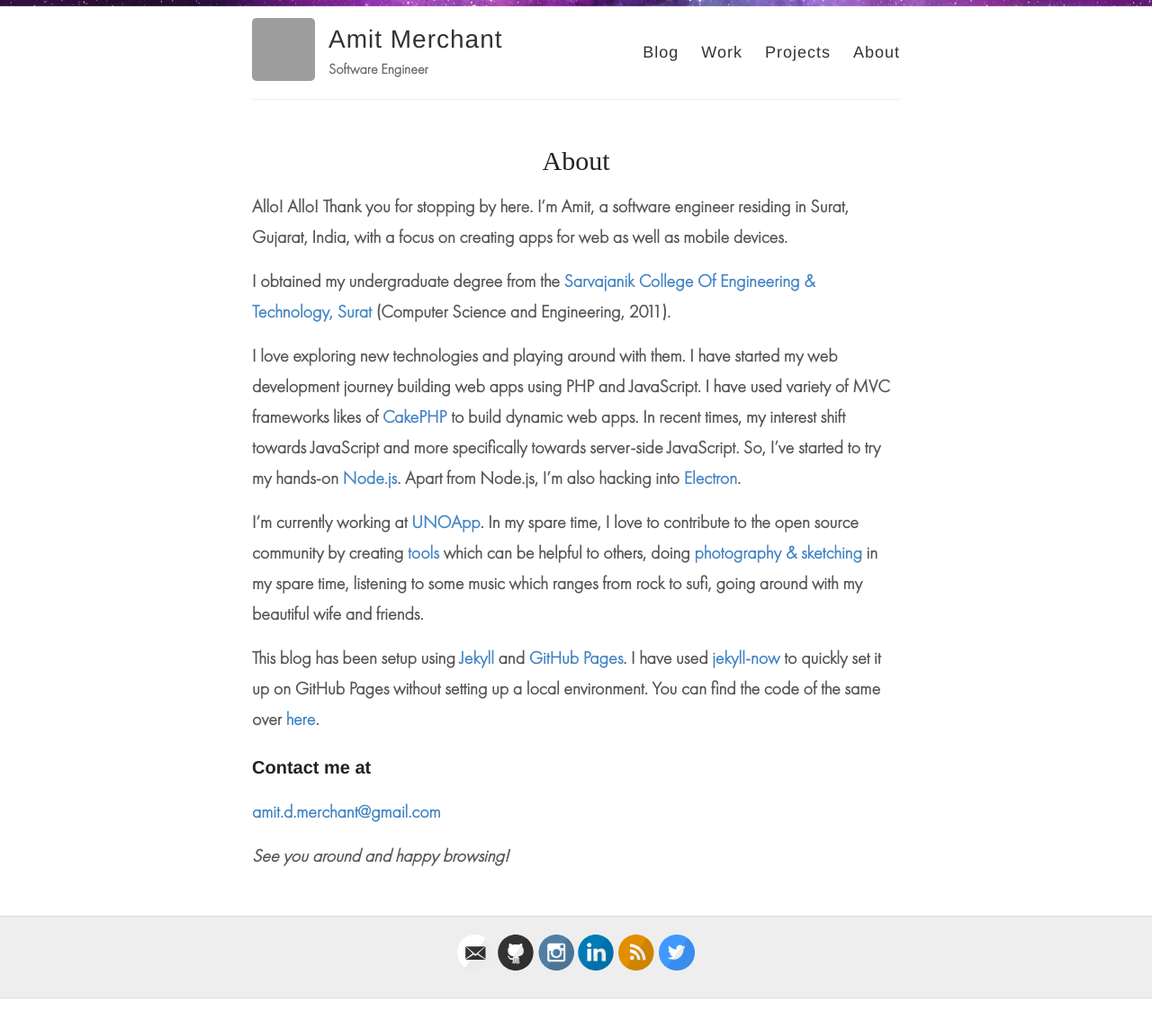
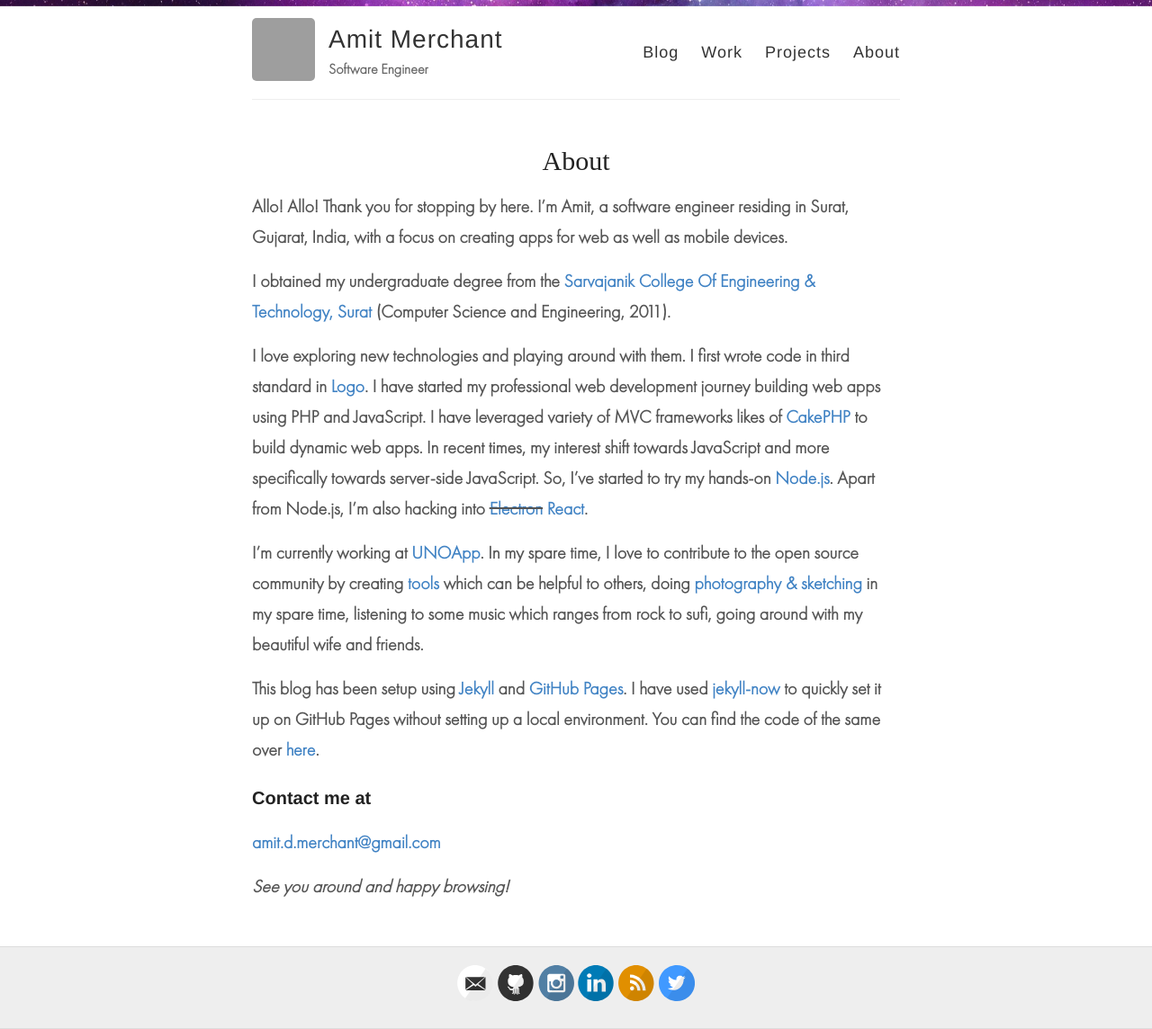
Before and after one commit to varunkumardev/amitmerchant1990.github.io, a Jekyll site: the page built from about.md, in a window 1280 px wide. Shown: the whole page at 90% size. Built offline with Jekyll 4.4.1, drawn with Linux system fonts in a browser that asks for light colours; before the commit the page ends 1110 px from its top, so only the background shows below that; grey boxes are pictures that could not be loaded.

Commit message:
Update about.md

```diff
--- a/about.md
+++ b/about.md
@@ -8,7 +8,7 @@
 
 I obtained my undergraduate degree from the [Sarvajanik College Of Engineering & Technology, Surat](http://scet.ac.in) (Computer Science and Engineering, 2011).
 
-I love exploring new technologies and playing around with them. I have started my web development journey building web apps using PHP and JavaScript. I have used variety of MVC frameworks likes of [CakePHP](http://cakephp.org) to build dynamic web apps. In recent times, my interest shift towards JavaScript and more specifically towards server-side JavaScript. So, I've started to try my hands-on [Node.js](https://nodejs.org/en). Apart from Node.js, I'm also hacking into [Electron](http://electron.atom.io).
+I love exploring new technologies and playing around with them. I first wrote code in third standard in [Logo](https://en.wikipedia.org/wiki/Logo_(programming_language)). I have started my professional web development journey building web apps using PHP and JavaScript. I have leveraged variety of MVC frameworks likes of [CakePHP](http://cakephp.org) to build dynamic web apps. In recent times, my interest shift towards JavaScript and more specifically towards server-side JavaScript. So, I've started to try my hands-on [Node.js](https://nodejs.org/en). Apart from Node.js, I'm also hacking into ~~[Electron](http://electron.atom.io)~~ [React](https://reactjs.org/).
 
 I'm currently working at [UNOApp](http://www.unoapp.com). In my spare time, I love to contribute to the open source community by creating [tools](https://github.com/amitmerchant1990) which can be helpful to others, doing [photography & sketching](https://www.instagram.com/amit_merchant/) in my spare time, listening to some music which ranges from rock to sufi, going around with my beautiful wife and friends.
 
```
